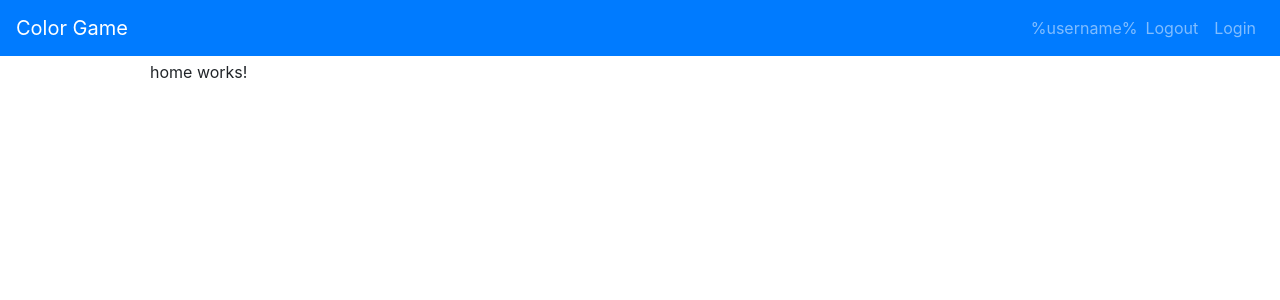
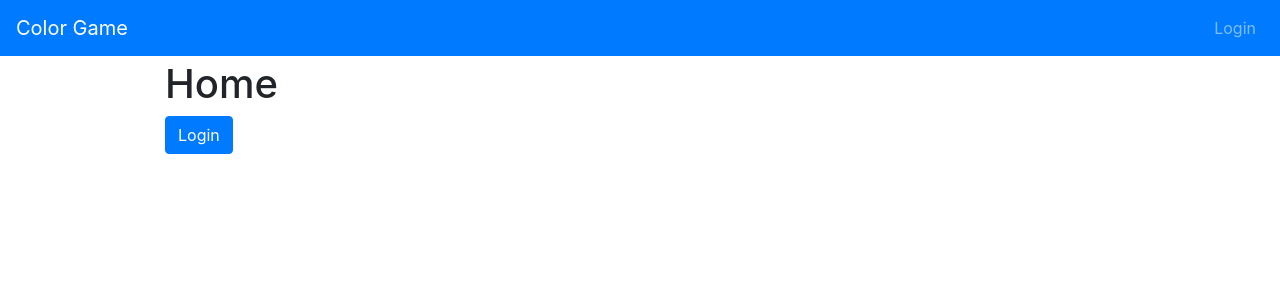
Before and after one commit to anis-ayed/color-game, an Angular app: page / in a window 1280 px wide. Shown: the top 300 px of the page. Built offline with nearby package versions, Linux system fonts and the light colour scheme.

Commit message:
Q4-30min

```diff
--- a/src/app/app.component.html
+++ b/src/app/app.component.html
@@ -3,14 +3,14 @@
   <div class="collapse navbar-collapse">
     <ul class="navbar-nav mr-auto">
     </ul>
-    <span class="navbar-text">
-      %username%
+    <span class="navbar-text" *ngIf="user">
+      {{user.username}}
     </span>
     <ul class="navbar-nav">
-      <li class="nav-item">
+      <li class="nav-item" *ngIf="user">
         <a class="nav-link" [routerLink]="'user/logout'">Logout</a>
       </li>
-      <li class="nav-item">
+      <li class="nav-item" *ngIf="!user">
         <a class="nav-link" [routerLink]="'user/login'">Login</a>
       </li>
     </ul>
--- a/src/app/app.component.ts
+++ b/src/app/app.component.ts
@@ -1,4 +1,6 @@
 import { Component } from '@angular/core';
+import {UserService} from "./user/user-service.service";
+import {User} from "./user/models/user";
 
 @Component({
   selector: 'app-root',
@@ -7,4 +9,13 @@ import { Component } from '@angular/core';
 })
 export class AppComponent {
   title = 'color-game-app';
+  user: User | null = null;
+  constructor(private userService: UserService) {
+  }
+  ngOnInit(): void {
+    this.userService.user$.subscribe(user => {
+      console.log(user);
+      (!!user) ? this.user = user : this.user = null
+    })
+  }
 }
--- a/src/app/home/home.component.html
+++ b/src/app/home/home.component.html
@@ -1 +1,9 @@
-<p>home works!</p>
+<div class="container">
+  <h1>Home</h1>
+  <div appIfNoUserDirective>
+    <a class="btn btn-primary" [routerLink]="'/user/login'">Login</a>
+  </div>
+  <div appIfUserDirective>
+    <a class="btn btn-primary" [routerLink]="'/game/new'">New Game</a>
+  </div>
+</div>
--- /dev/null
+++ b/src/app/shared/directives/if-no-user-directive.directive.ts
@@ -0,0 +1,18 @@
+import {Directive, ElementRef} from '@angular/core';
+import {UserService} from "../../user/user-service.service";
+import {User} from "../../user/models/user";
+
+@Directive({
+  selector: '[appIfNoUserDirective]'
+})
+export class IfNoUserDirectiveDirective {
+
+  constructor(private userService: UserService, private el: ElementRef) {
+    this.userService.user$.subscribe(user => this.update(user));
+  }
+  protected update(user: User | null): void {
+    if(!user) this.el.nativeElement.className = '';
+    if(user) this.el.nativeElement.className='d-none';
+  }
+
+}
--- /dev/null
+++ b/src/app/shared/directives/if-user-directive.directive.ts
@@ -0,0 +1,19 @@
+import {Directive, ElementRef} from '@angular/core';
+import {UserService} from "../../user/user-service.service";
+import {User} from "../../user/models/user";
+
+@Directive({
+  selector: '[appIfUserDirective]'
+})
+export class IfUserDirectiveDirective {
+
+  constructor(private userService: UserService, private el: ElementRef) {
+    this.userService.user$.subscribe(user => this.update(user));
+  }
+  protected update(user: User | null): void {
+    if(!user) this.el.nativeElement.className='d-none';
+    if(user) this.el.nativeElement.className='none';
+  }
+
+
+}
--- a/src/app/user/login/login.component.ts
+++ b/src/app/user/login/login.component.ts
@@ -26,6 +26,7 @@ export class LoginComponent implements OnInit {
     this.userService.login(this.loginForm.value).pipe(takeUntil(this._isDead$)).subscribe(
       (user: any) => {
         if(!!user) {
+          console.log(user);
           this.router.navigate([''])
         }
       }, error => {
```
Also changed, not shown: src/app/shared/shared.module.ts (+10 -2 lines), 2 other files (tests, documents, lock files or other folders).
